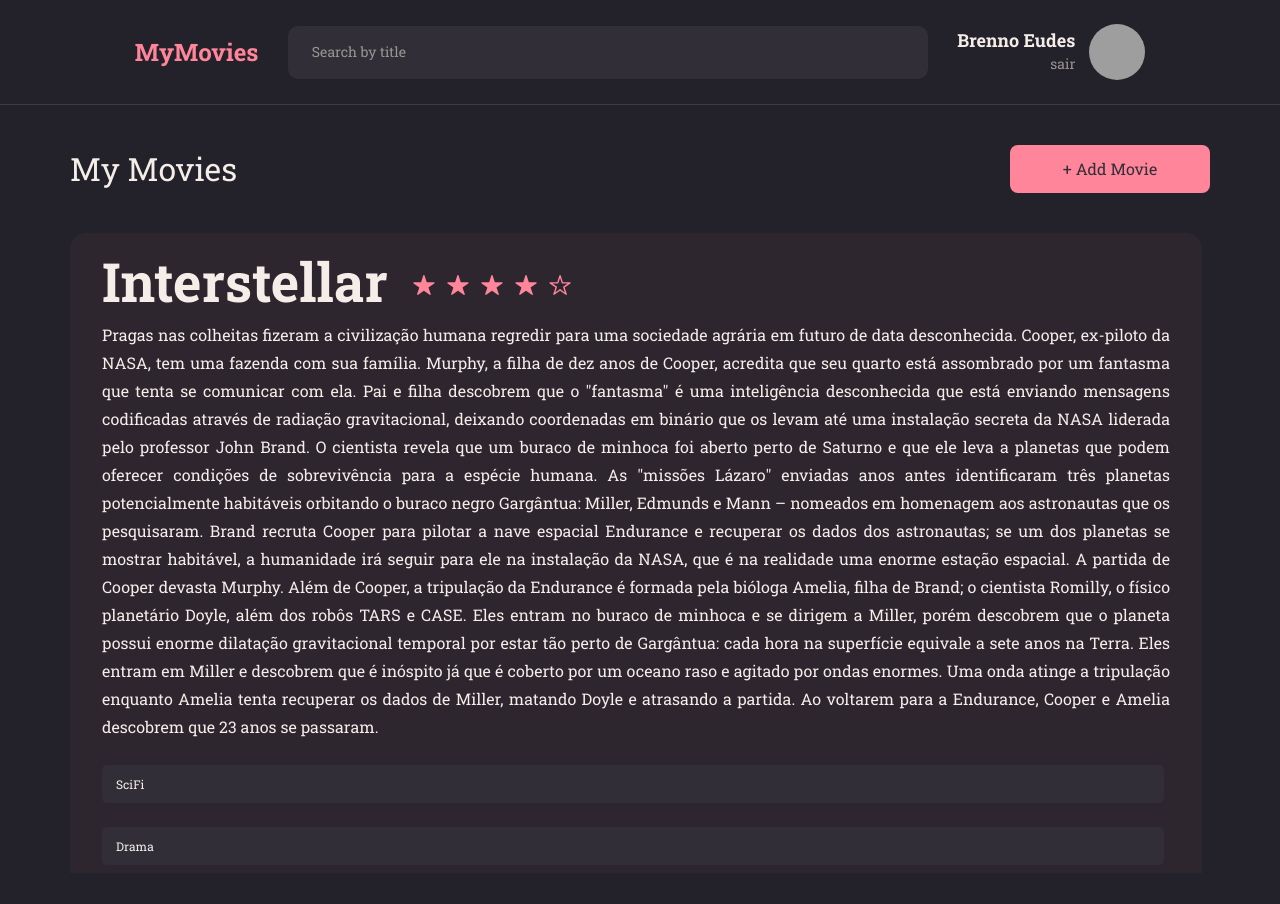
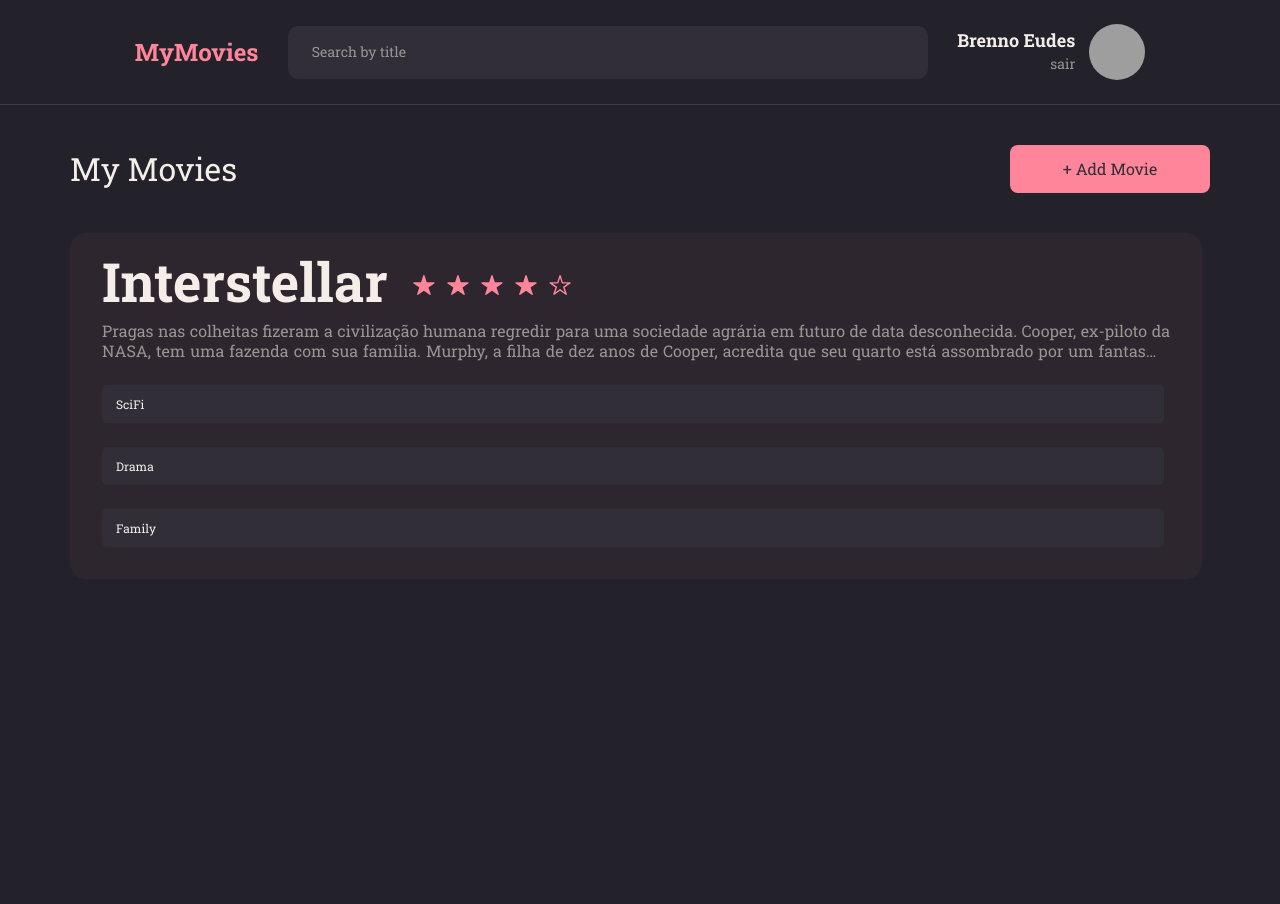
Before and after one commit to brennoEudes/my-movies, a React (Vite) app in the folder MyMovies/: page / in a window 1280 px wide. Shown: the top 904 px of the page. After the commit the page ends 800 px from the top, so only its background shows below. Built offline with nearby package versions, Linux system fonts and the light colour scheme; grey boxes are pictures that could not be loaded.

Commit message:
text -webkit-line-clamp adjust

```diff
--- a/MyMovies/src/pages/Home/styles.js
+++ b/MyMovies/src/pages/Home/styles.js
@@ -61,5 +61,17 @@
 
   > p {
     text-align: justify;
+
+    display: -webkit-box; // A display type that is necessary for the line-clamp feature to work.
+    -webkit-line-clamp: 2; // The number of lines to display before truncating.
+    -webkit-box-orient: vertical; // Sets the orientation of the box to be vertical.
+    overflow: hidden; // Hides the overflowing text.
+    text-overflow: ellipsis; // Adds an ellipsis (...) to indicate the text has been truncated.
+
+    height: 4rem; /* Adjust this based on your line-height */
+    line-height: 2rem; /* Adjust this based on your line-height */
+
+    color: ${({ theme }) => theme.COLORS.GRAY_100};
+
   }
 `;
```
